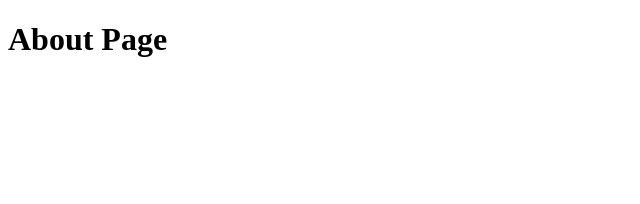
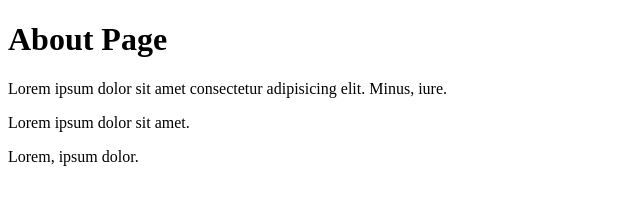
Before and after one commit to GunPopanao/git01, a plain HTML site: page about.html in a window 1280 px wide. Shown: the whole page, without its empty margins (0-640 px from the left). Drawn offline with Linux system fonts and the light colour scheme.

Commit message:
add 3rd lorem

```diff
--- a/about.html
+++ b/about.html
@@ -8,5 +8,8 @@
 </head>
 <body>
     <h1>About Page</h1>
+    <p>Lorem ipsum dolor sit amet consectetur adipisicing elit. Minus, iure.</p>
+    <p>Lorem ipsum dolor sit amet.</p>
+    <p>Lorem, ipsum dolor.</p>
 </body>
 </html>
```
Also changed, not shown: index.html (+1 -0 lines).
